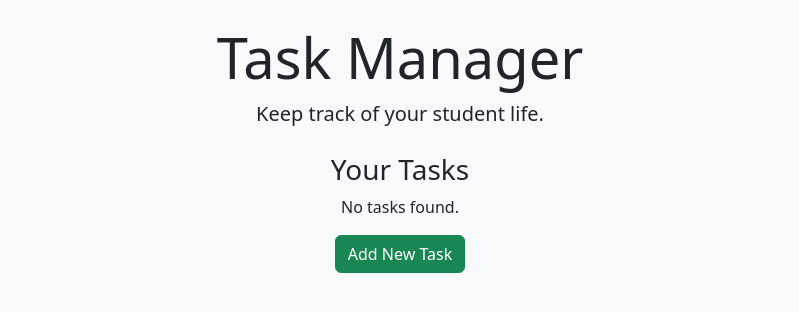
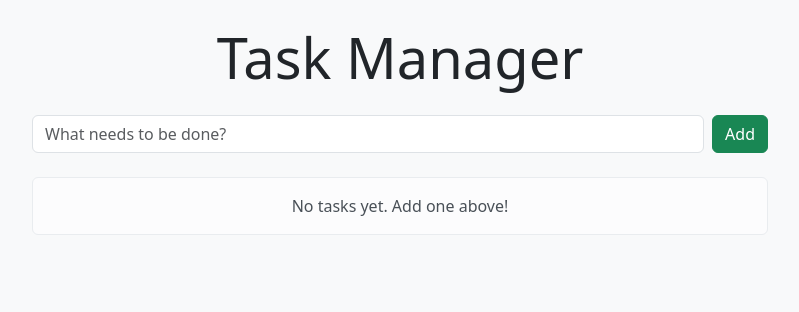
Before and after one commit to Sanjana-tech16/student-task-manager, a Flask app: page / in a window 1280 px wide. Shown: the part 56-368 px from the top of the page, without its empty margins (240-1039 px from the left). Run offline with Flask 3, Linux system fonts and the light colour scheme; the visitor is signed in with stand-in values (Sample User, id 1).

Commit message:
Frontend: Add task input form and task list display

```diff
--- a/templates/index.html
+++ b/templates/index.html
@@ -3,18 +3,39 @@
 {% block content %}
 <div class="text-center">
     <h1 class="display-4">Task Manager</h1>
-    <p class="lead">Keep track of your student life.</p>
 
     {% if not session.get('user_id') %}
+        <p class="lead">Keep track of your student life.</p>
         <div class="mt-5">
             <a href="/register" class="btn btn-primary btn-lg mx-2">Register</a>
             <a href="/login" class="btn btn-secondary btn-lg mx-2">Login</a>
         </div>
     {% else %}
-        <div class="mt-4">
-            <h3>Your Tasks</h3>
-            <p>No tasks found.</p>
-            <a href="/add" class="btn btn-success">Add New Task</a>
+
+        <div class="row justify-content-center mt-4">
+            <div class="col-md-8">
+                <form action="/add" method="POST" class="d-flex">
+                    <input type="text" name="content" class="form-control me-2" placeholder="What needs to be done?" required>
+                    <button type="submit" class="btn btn-success">Add</button>
+                </form>
+            </div>
+        </div>
+
+        <div class="row justify-content-center mt-4">
+            <div class="col-md-8">
+                <div class="list-group">
+                    {% for task in tasks %}
+                        <div class="list-group-item d-flex justify-content-between align-items-center">
+                            <span>{{ task.content }}</span>
+                            <div>
+                                <span class="badge bg-secondary">Pending</span>
+                            </div>
+                        </div>
+                    {% else %}
+                        <div class="alert alert-light">No tasks yet. Add one above!</div>
+                    {% endfor %}
+                </div>
+            </div>
         </div>
     {% endif %}
 </div>
```
